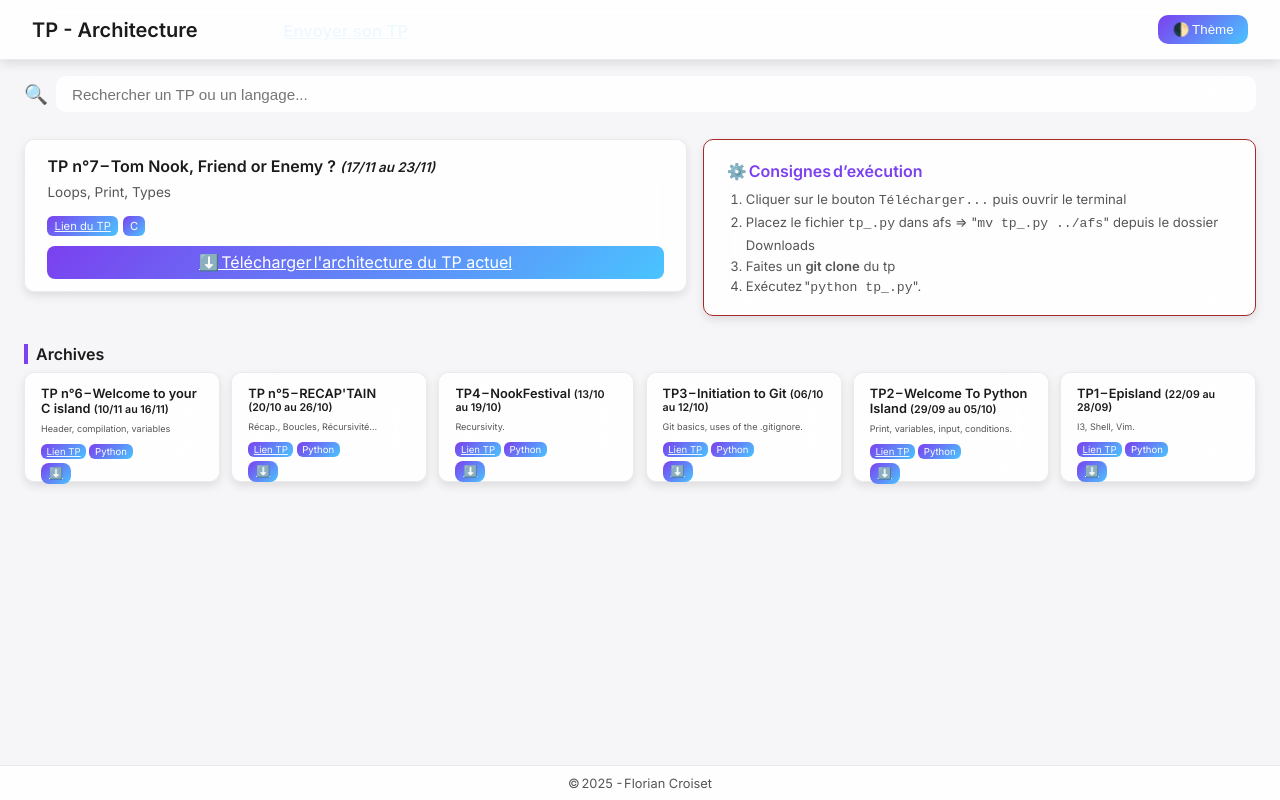
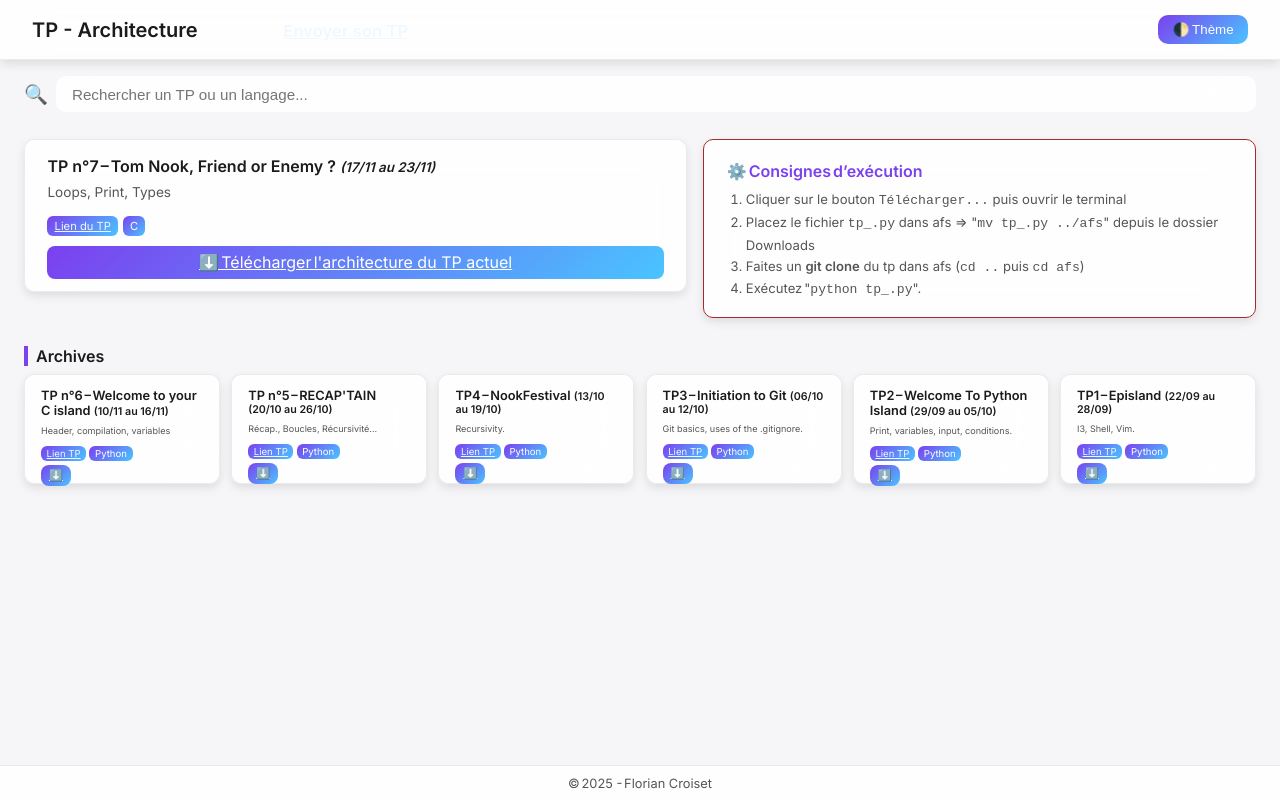
Before and after one commit to florian-croiset/epita, a plain HTML site: page tparchi.html in a window 1280 px wide. Drawn offline with Linux system fonts and the light colour scheme.

Commit message:
Update tparchi.html

```diff
--- a/tparchi.html
+++ b/tparchi.html
@@ -251,7 +251,7 @@ footer{
       <ol>
         <li>Cliquer sur le bouton <code>Télécharger...</code> puis ouvrir le terminal</li>
         <li>Placez le fichier <code>tp_.py</code> dans afs => "<code>mv tp_.py ../afs</code>" depuis le dossier Downloads</li>
-        <li>Faites un <strong>git clone</strong> du tp</li>
+        <li>Faites un <strong>git clone</strong> du tp dans afs (<code>cd ..</code> puis <code>cd afs</code>)</li>
         <li>Exécutez "<code>python tp_.py</code>".</li>
       </ol>
     </section>
```
